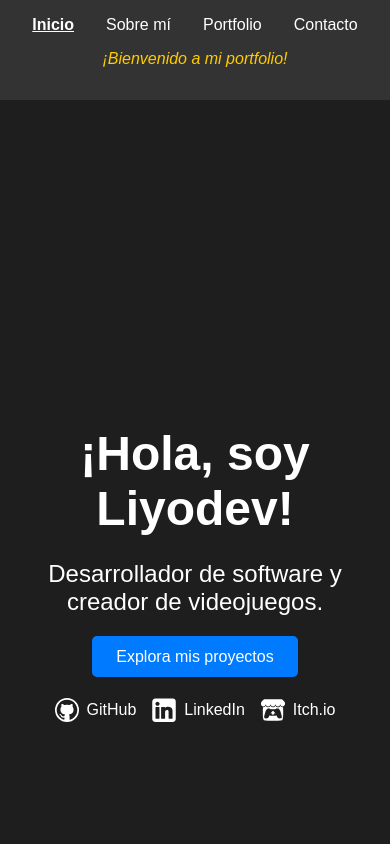
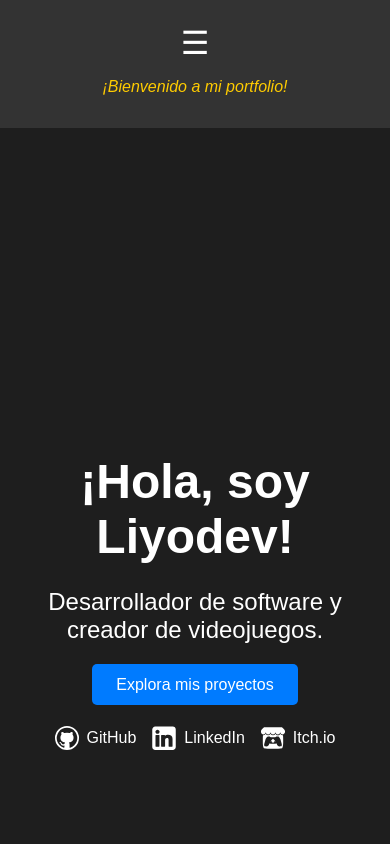
Before and after one commit to liyo-dev/liyodevWeb, an Angular app: page / in a window 390 px wide. Shown: the top 844 px of the page. Built offline with nearby package versions, Linux system fonts and the light colour scheme.

Commit message:
Mejora en el menu

```diff
--- a/src/app/footer/footer.component.ts
+++ b/src/app/footer/footer.component.ts
@@ -8,8 +8,8 @@ import { Component } from '@angular/core';
 })
 export class FooterComponent {
   socialLinks = [
-    { url: 'https://github.com/tu-usuario', label: 'GitHub' },
-    { url: 'https://linkedin.com/in/tu-usuario', label: 'LinkedIn' },
-    { url: 'https://itch.io/tu-usuario', label: 'Itch.io' }
+    { url: 'https://github.com/liyo-dev', label: 'GitHub' },
+    { url: 'https://www.linkedin.com/in/liyodev', label: 'LinkedIn' },
+    { url: 'https://liyodev.itch.io/', label: 'Itch.io' }
   ];
 }
--- a/src/app/menu/menu.component.css
+++ b/src/app/menu/menu.component.css
@@ -2,12 +2,34 @@ nav {
   background-color: #333;
   padding: 1rem;
   text-align: center;
+  display: flex;
+  flex-direction: column;
+  align-items: center;
 }
 
+/* Estilo del botón de hamburguesa */
+.menu-toggle {
+  display: none;
+  background: none;
+  border: none;
+  color: white;
+  font-size: 2rem;
+  cursor: pointer;
+  padding: 0.5rem;
+}
+
+/* Contenedor del menú */
+.menu-links {
+  display: flex;
+  gap: 1rem;
+}
+
+/* Enlaces del menú */
 nav a {
   color: white;
-    margin: 0 1rem;
   text-decoration: none;
+  padding: 0.5rem 1rem;
+  transition: color 0.3s;
 }
 
 nav a:hover {
@@ -19,8 +41,38 @@ nav {
   text-decoration: underline;
 }
 
+/* 📌 Mensaje de bienvenida centrado debajo del menú */
 .special-message {
   color: #ffcc00;
   font-style: italic;
-    margin-top: 1rem;
+  margin-top: 0.5rem;
+  text-align: center;
 }
+
+/* ✅ Responsive para móviles */
+@media (max-width: 768px) {
+  .menu-toggle {
+    display: block;
+  }
+
+  .menu-links {
+    display: none;
+    flex-direction: column;
+    width: 100%;
+    text-align: center;
+    background-color: #333;
+    position: absolute;
+    top: 60px;
+    left: 0;
+    padding: 1rem 0;
+  }
+
+  .menu-links.open {
+    display: flex;
+  }
+
+  nav a {
+    display: block;
+    padding: 1rem;
+  }
+}
--- a/src/app/menu/menu.component.html
+++ b/src/app/menu/menu.component.html
@@ -1,9 +1,19 @@
 <nav>
+  <!-- Botón de menú para móviles -->
+  <button class="menu-toggle" (click)="toggleMenu()">
+    ☰
+  </button>
+
+  <div class="menu-links" [class.open]="menuOpen">
     @for (item of menuItems; track item.path) {
-      <a [routerLink]="item.path" routerLinkActive="active">{{ item.label }}</a>
+      <a [routerLink]="item.path" routerLinkActive="active" (click)="closeMenu()">
+        {{ item.label }}
+      </a>
     }
-
+  </div>
+  <div>
     @if (isHomePage()) {
       <p class="special-message">¡Bienvenido a mi portfolio!</p>
     }
-  </nav>
+  </div>
+</nav>
--- a/src/app/menu/menu.component.ts
+++ b/src/app/menu/menu.component.ts
@@ -9,6 +9,8 @@ import { Router, RouterModule } from '@angular/router';
   styleUrls: ['./menu.component.css']
 })
 export class MenuComponent {
+  menuOpen = false;
+
   menuItems = [
     { path: '/', label: 'Inicio' },
     { path: '/about', label: 'Sobre mí' },
@@ -21,4 +23,12 @@ export class MenuComponent {
   isHomePage(): boolean {
     return this.router.url === '/';
   }
+
+  toggleMenu(): void {
+    this.menuOpen = !this.menuOpen;
+  }
+
+  closeMenu(): void {
+    this.menuOpen = false;
+  }
 }
```
Lines whose indentation alone changed are shown as unchanged.
